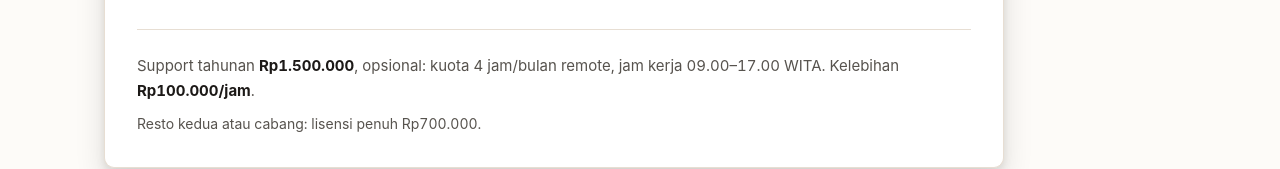
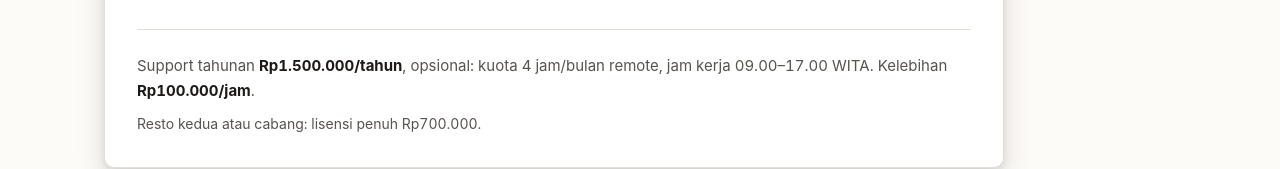
Before and after one commit to LIinz27/Kedaiin-landing, a plain HTML site: page index.html in a window 1280 px wide. Shown: the part 5193-5362 px from the top of the page. Drawn offline with Linux system fonts and the light colour scheme.

Commit message:
landing: harga support tulis Rp1.500.000/tahun (samakan dengan harga.md)

```diff
--- a/index.html
+++ b/index.html
@@ -202,7 +202,7 @@
           </ul>
         </div>
         <div class="price__foot">
-          <p class="price__support">Support tahunan <b>Rp1.500.000</b>, opsional: kuota 4 jam/bulan remote, jam kerja 09.00–17.00 WITA. Kelebihan <b>Rp100.000/jam</b>.</p>
+          <p class="price__support">Support tahunan <b>Rp1.500.000/tahun</b>, opsional: kuota 4 jam/bulan remote, jam kerja 09.00–17.00 WITA. Kelebihan <b>Rp100.000/jam</b>.</p>
           <p class="price__fine">Resto kedua atau cabang: lisensi penuh Rp700.000.</p>
         </div>
       </div>
```
